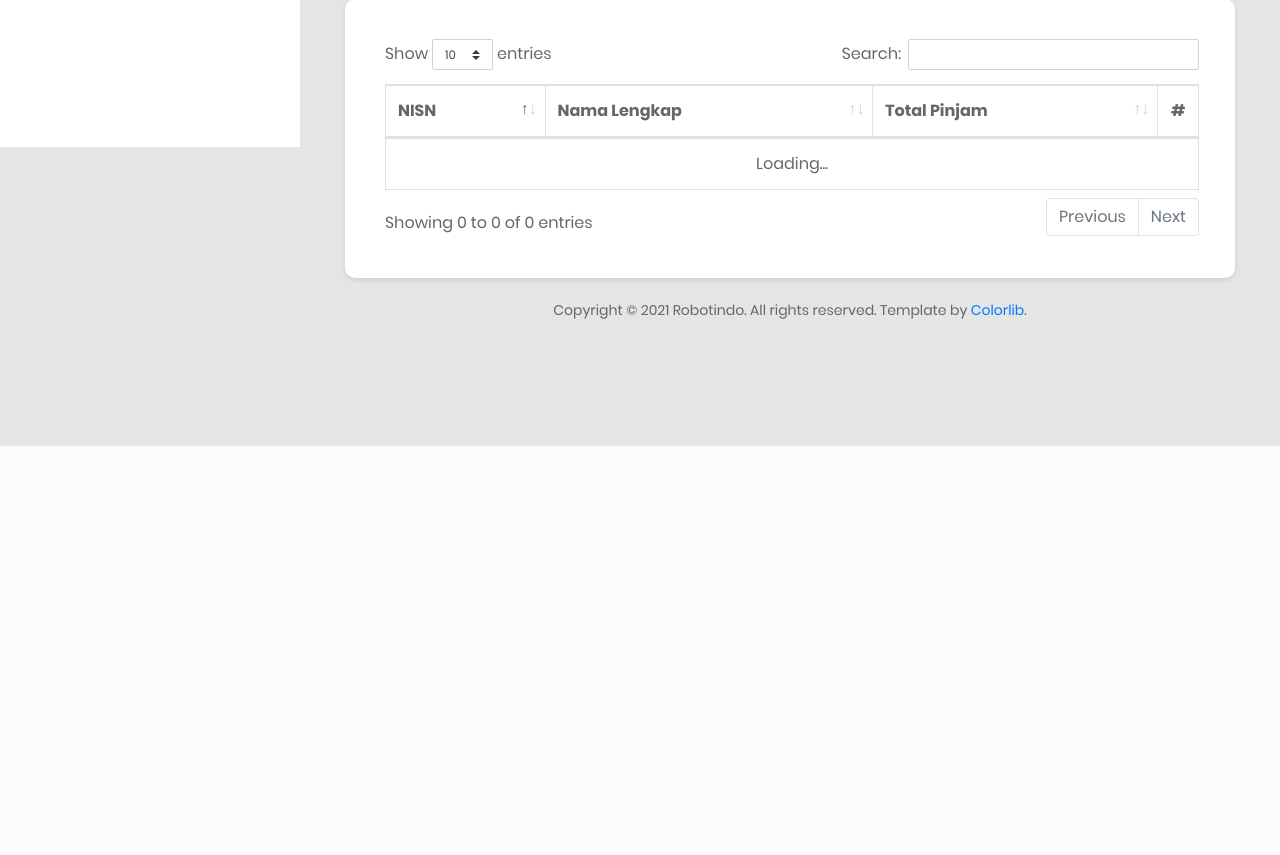
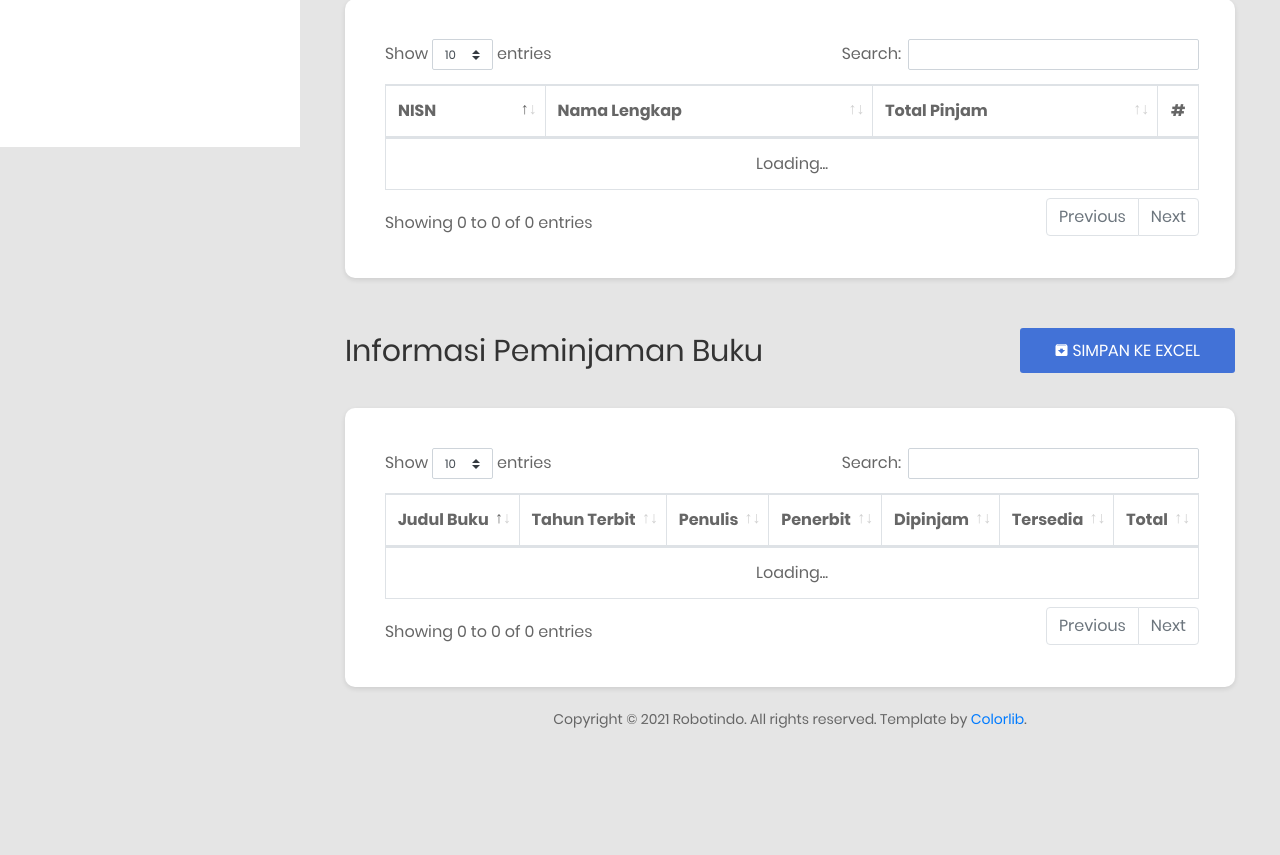
Before and after one commit to AvindaAlamsyah/e-pus, a CodeIgniter app: the page made by application/views/admin/laporan.php in a window 1280 px wide. Shown: the part 653-1508 px from the top of the page. Before the commit the page ends 1099 px from the top, so only its background shows below. Run offline with CodeIgniter, Linux system fonts and the light colour scheme; data that the repository does not hold is empty; some libraries are stand-ins or nearby versions.

Commit message:
tabel info buku yang dipinjam, tersedia, total dan juga export excel

```diff
--- a/application/controllers/admin/Laporan.php
+++ b/application/controllers/admin/Laporan.php
@@ -42,6 +42,13 @@
         echo json_encode(array("data" => $data));
     }
 
+    public function info_peminjaman()
+    {
+        $this->load->database();
+        $sql = 'SELECT b.id_buku, b.judul_buku, b.penulis, b.penerbit, b.tahun_terbit, IF(a.pinjam IS NULL, 0, a.pinjam) as dipinjam, IF(a.sedia IS NULL, b.stok, a.sedia) as tersedia, b.stok as total FROM (SELECT buku.id_buku, COUNT(buku.id_buku) as pinjam, buku.stok-COUNT(buku.id_buku) as sedia FROM buku RIGHT JOIN peminjaman ON buku.id_buku = peminjaman.buku_id_buku WHERE peminjaman.tanggal_kembali IS NULL GROUP BY buku.id_buku) a RIGHT JOIN (SELECT buku.* FROM buku) b ON a.id_buku = b.id_buku';
+        $data = $this->db->query($sql)->result_array();
+        echo json_encode(array("data" => $data));
+    }
 }
 
 /* End of file Laporan.php */
--- a/application/views/admin/laporan.php
+++ b/application/views/admin/laporan.php
@@ -105,6 +105,34 @@
                                             </tr>
                                         </thead>
                                         <tbody id="data_laporan_siswa">
+                                        </tbody>
+                                    </table>
+                                </div>
+                            </div>
+                        </div>
+                    </div>
+                    <div class="row" style="margin-top : 50px;">
+                        <div class="col-md-12">
+                            <div class="overview-wrap m-b-35">
+                                <h2 class="title-1">Informasi Peminjaman Buku</h2>
+                                <button class="au-btn au-btn-icon au-btn--blue" onclick="simpan_informasi_peminjaman_buku()">
+                                    <i class="zmdi zmdi-archive"></i>Simpan ke Excel</button>
+                            </div>
+                            <div class="au-card">
+                                <div class="table-responsive">
+                                    <table id="tabel_informasi_peminjaman_buku" class="table table-striped table-bordered" style="width:100%">
+                                        <thead>
+                                            <tr>
+                                                <th>Judul Buku</th>
+                                                <th>Tahun Terbit</th>
+                                                <th>Penulis</th>
+                                                <th>Penerbit</th>
+                                                <th>Dipinjam</th>
+                                                <th>Tersedia</th>
+                                                <th>Total</th>
+                                            </tr>
+                                        </thead>
+                                        <tbody id="data_informasi_peminjaman_buku">
                                         </tbody>
                                     </table>
                                 </div>
@@ -282,6 +310,44 @@
         //     }
         // })
     })
+
+    $(document).ready(function() {
+        $('#tabel_informasi_peminjaman_buku').DataTable();
+    })
+
+    $('#tabel_informasi_peminjaman_buku').DataTable({
+        'ajax': {
+            'url': "<?php echo base_url('admin/laporan/info_peminjaman') ?>",
+            'method': "GET",
+        },
+        'columns': [{
+                'data': "judul_buku"
+            },
+            {
+                'data': "tahun_terbit"
+            },
+            {
+                'data': "penulis"
+            },
+            {
+                'data': "penerbit"
+            },
+            {
+                'data': "dipinjam"
+            },
+            {
+                'data': "tersedia"
+            },
+            {
+                'data': "total"
+            },
+        ],
+        responsive: true
+    });
+
+    function simpan_informasi_peminjaman_buku() {
+        location.replace('<?php echo base_url("admin/export/simpan_informasi_peminjaman_buku") ?>');
+    }
     </script>
 
 </body>
```
Also changed, not shown: application/controllers/admin/Export.php (+130 -0 lines).
